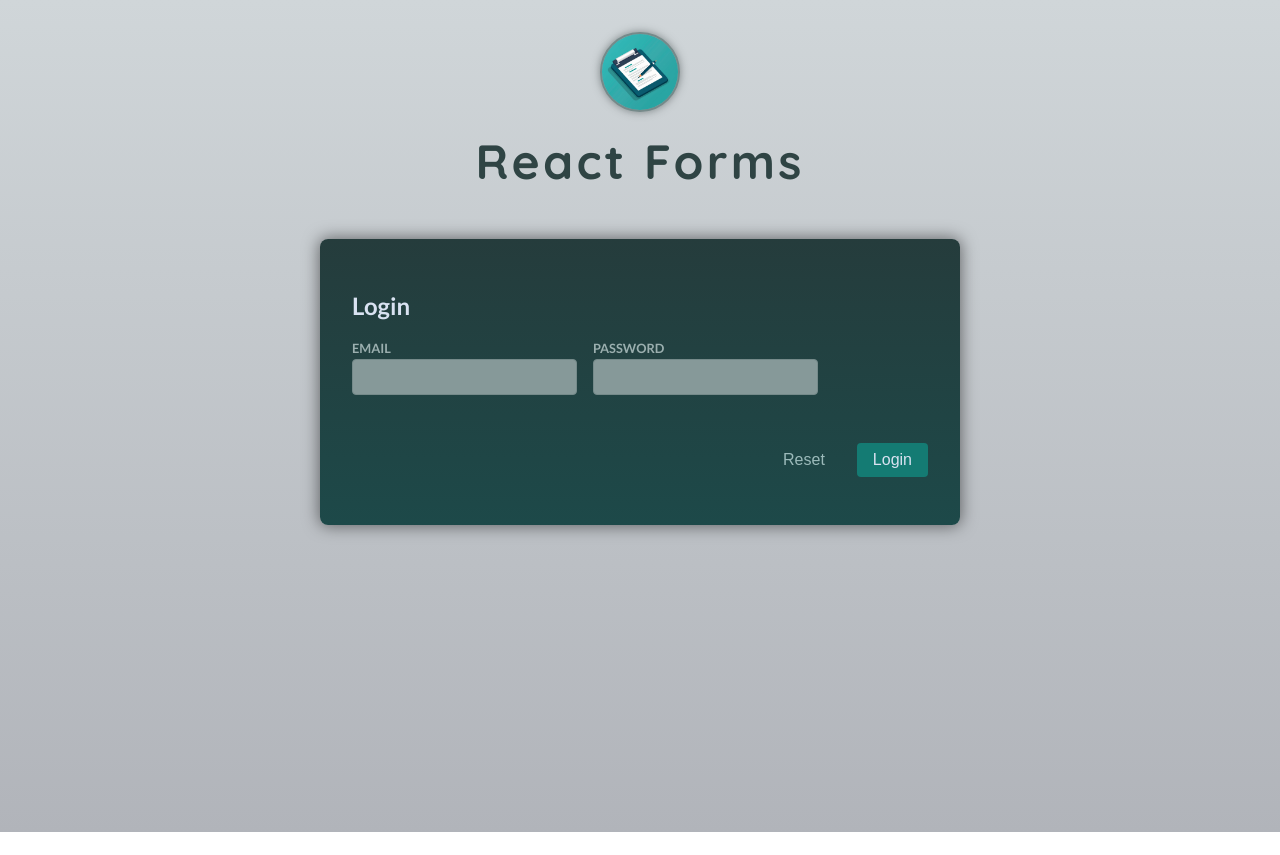
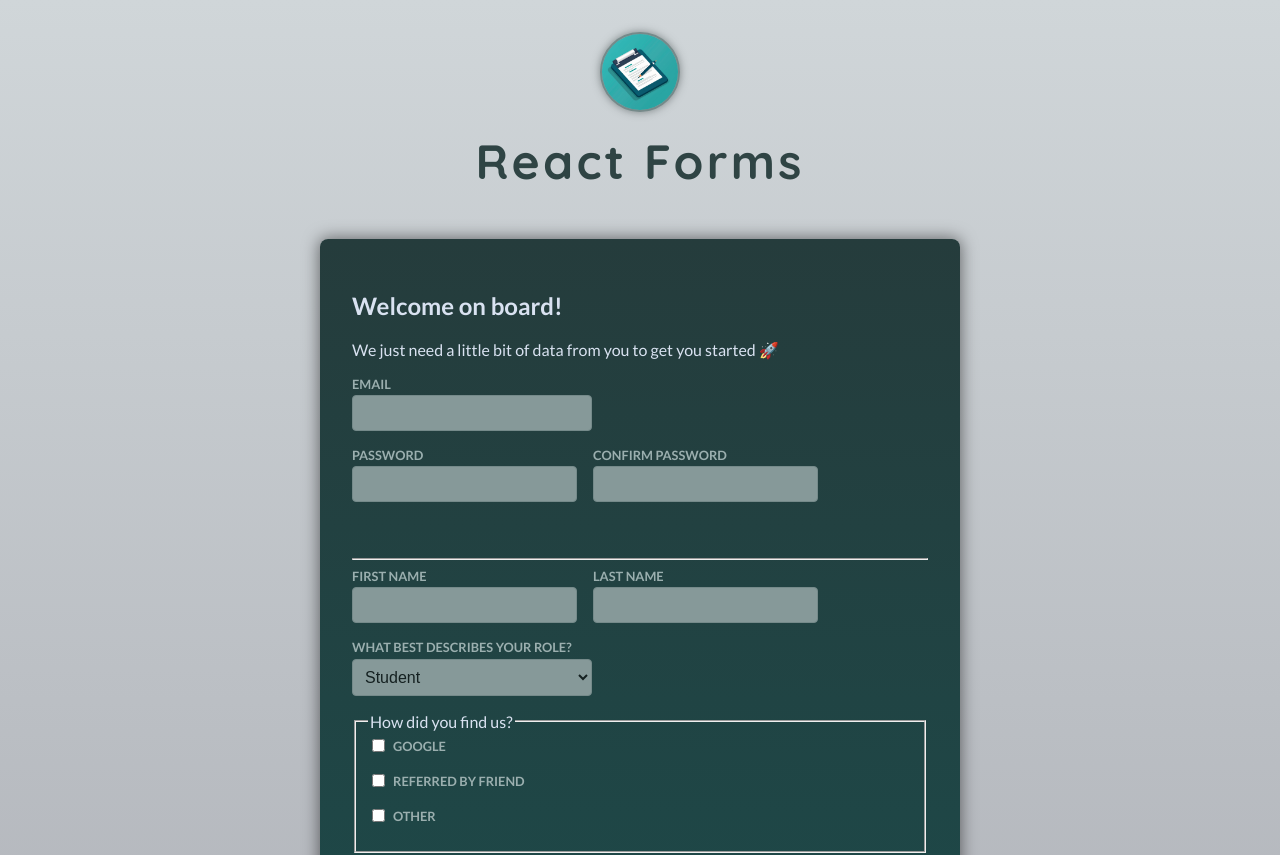
Before and after one commit to jonahunuafe/react-forms, a React (Vite) app: page / in a window 1280 px wide. Shown: the top 855 px of the page. Before the commit the page ends 832 px from the top, so only its background shows below. Built offline with nearby package versions, Linux system fonts and the light colour scheme.

Commit message:
the signup page

```diff
--- a/src/App.jsx
+++ b/src/App.jsx
@@ -1,12 +1,12 @@
 import Header from './components/Header.jsx';
-import Login from './components/StateLogin.jsx';
+import Signup from './components/Signup.jsx';
 
 function App() {
   return (
     <>
       <Header />
       <main>
-        <Login />
+        <Signup />
       </main>
     </>
   );
```
